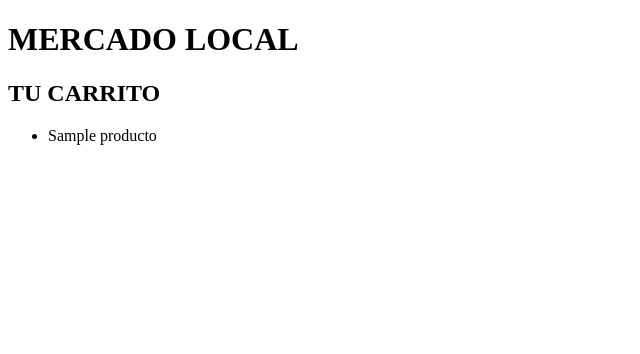
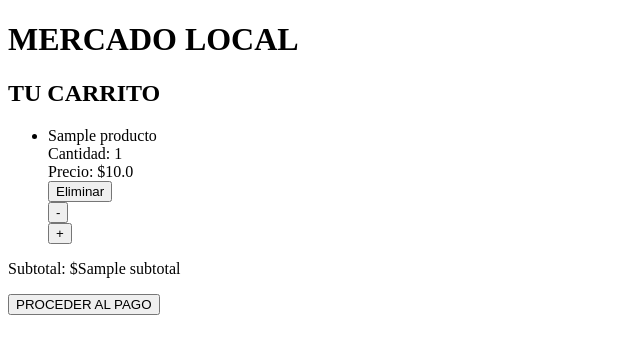
Before and after one commit to EmilioGlezT/mercado_local, a Django app: template mercado_local_proy/compra_app/templates/compra_app/carrito.html in a window 1280 px wide. Shown: the top 354 px of the page, without its empty margins (0-640 px from the left). Run offline with Django 5.2, Linux system fonts and the light colour scheme; tables that the repository leaves empty hold one stand-in row (values such as "Sample post"); the template is opened without the code that fills it: values that come from a table or form of the project are taken from there, most other values are stand-ins (such as "Sample title", 1, 10 or a date in 2020).

Commit message:
Carrito terminado

```diff
--- a/mercado_local_proy/compra_app/templates/compra_app/carrito.html
+++ b/mercado_local_proy/compra_app/templates/compra_app/carrito.html
@@ -15,12 +15,41 @@
         <ul>
             {% for orden in carrito %}
             <li>
-                {{ orden.producto.nombreProducto}}</li>
+                {{ orden.producto.nombreProducto }}
+                <br>
+                Cantidad: {{ orden.cantidadProducto }}
+                <br>
+                Precio: ${{ orden.producto.precio }}
+
+                <!-- Formulario para eliminar el producto del carrito -->
+                <form method="post" action="{% url 'compra_app:eliminar_del_carrito' orden.id %}">
+                    {% csrf_token %}
+                    <button type="submit">Eliminar</button>
+                </form>
+
+                <!-- Formulario para reducir la cantidad del producto en el carrito -->
+                <form method="post" action="{% url 'compra_app:modificar_cantidad_carrito' orden.id 'restar' %}">
+                    {% csrf_token %}
+                    <button type="submit">-</button>
+                </form>
+
+                <!-- Formulario para aumentar la cantidad del producto en el carrito -->
+                <form method="post" action="{% url 'compra_app:modificar_cantidad_carrito' orden.id 'sumar' %}">
+                    {% csrf_token %}
+                    <button type="submit">+</button>
+                </form>
+            </li>
             {% endfor %}
         </ul>
     {% else  %}
         <p>El carrito está vacío</p>
     {% endif %}
 
+    {% if carrito %}
+        <p>Subtotal: ${{ subtotal }}</p>
+    {% endif %}
+
+    <button>PROCEDER AL PAGO</button>
+
 </body>
 </html>
--- a/mercado_local_proy/compra_app/urls.py
+++ b/mercado_local_proy/compra_app/urls.py
@@ -1,10 +1,12 @@
 from . import views
 from django.urls import path
-from compra_app.views import ver_carrito, agregar_al_carrito
+from compra_app.views import ver_carrito, agregar_al_carrito, eliminar_del_carrito, modificar_cantidad_carrito
 
 app_name = "compra_app"
 urlpatterns = [
      path('agregar_al_carrito/<int:producto_id>/', agregar_al_carrito, name='agregar_al_carrito'),
      path('carrito/', ver_carrito, name='ver_carrito'),
+     path('eliminar_del_carrito/<int:orden_id>/', eliminar_del_carrito, name='eliminar_del_carrito'),
+     path('modificar_cantidad_carrito/<int:orden_id>/<str:operacion>/', modificar_cantidad_carrito, name='modificar_cantidad_carrito'),
     ##path('carrito/', Carrito_ListView.as_view(), name='carrito'),
 ]
```
Also changed, not shown: mercado_local_proy/compra_app/views.py (+37 -6 lines).
